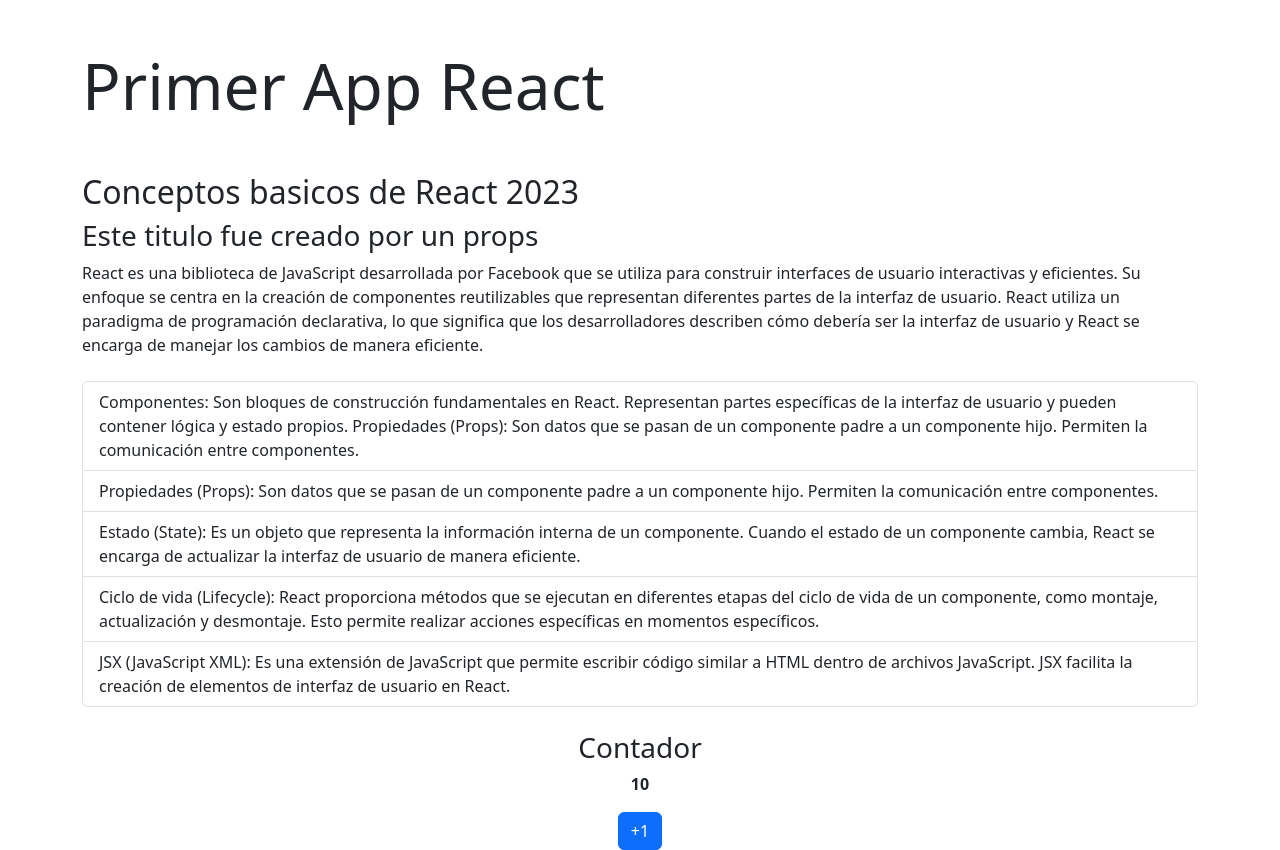
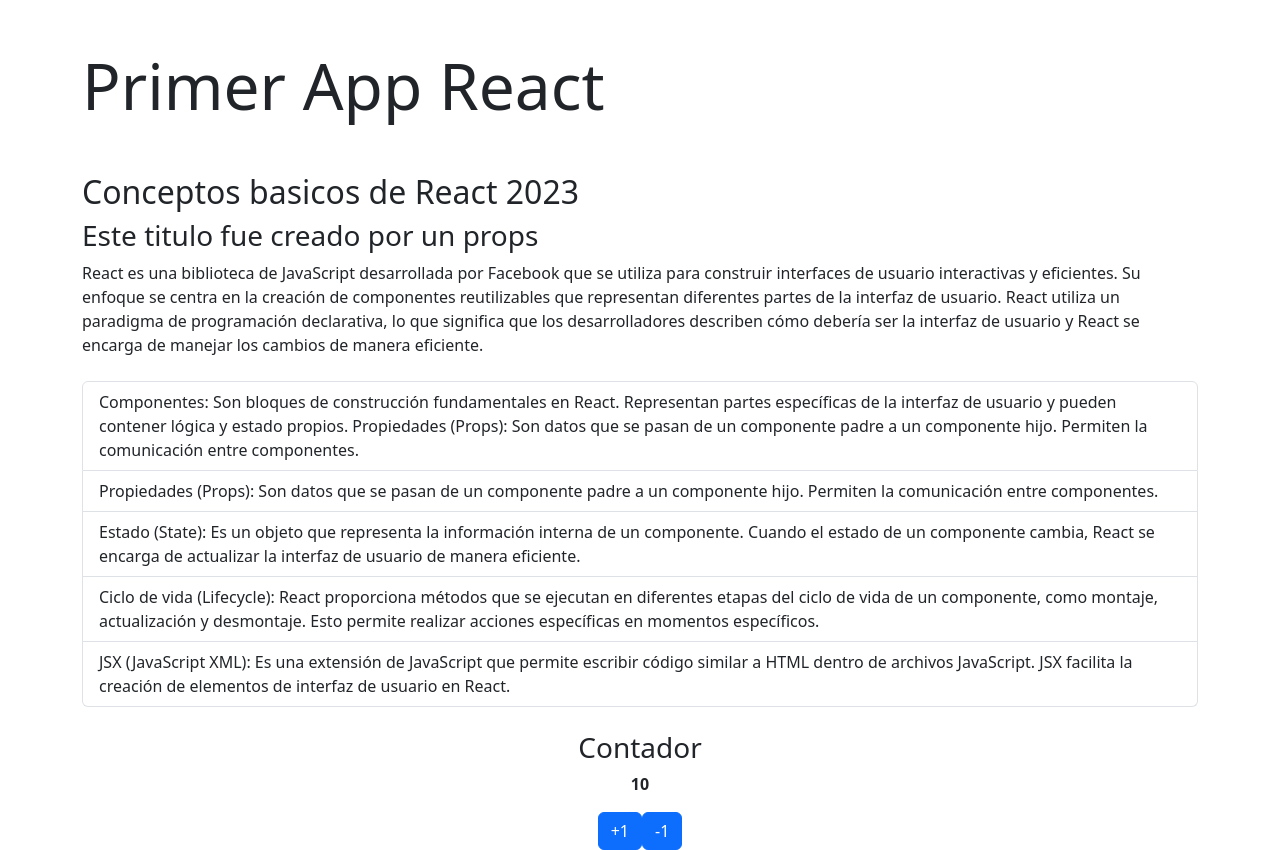
Before and after one commit to nicoiosa/primerAppReact, a React (Vite) app: page / in a window 1280 px wide. Built offline with nearby package versions, Linux system fonts and the light colour scheme.

Commit message:
agregado boton para decrementar

```diff
--- a/src/components/Contador.jsx
+++ b/src/components/Contador.jsx
@@ -7,8 +7,11 @@ const Contador = () => {
     <section className="text-center">
       <h3>Contador</h3>
       <p className="fw-bold">{numero}</p>
-      <button className="btn btn-primary" onClick={() => setNumero(numero + 1)}>
+      <button className="btn btn-primary me-2git" onClick={() => setNumero(numero + 1)}>
         +1
+      </button>
+      <button className="btn btn-primary" onClick={() => setNumero(numero - 1)}>
+        -1
       </button>
     </section>
   );
```
